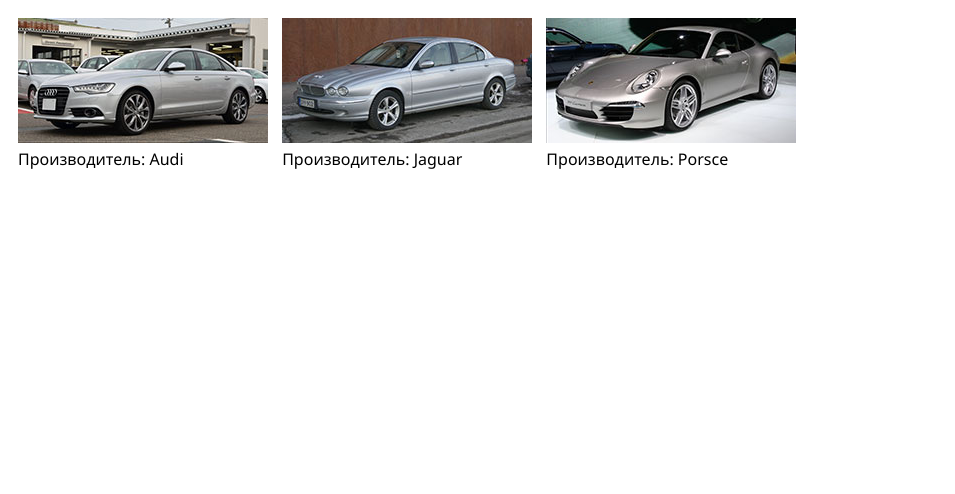
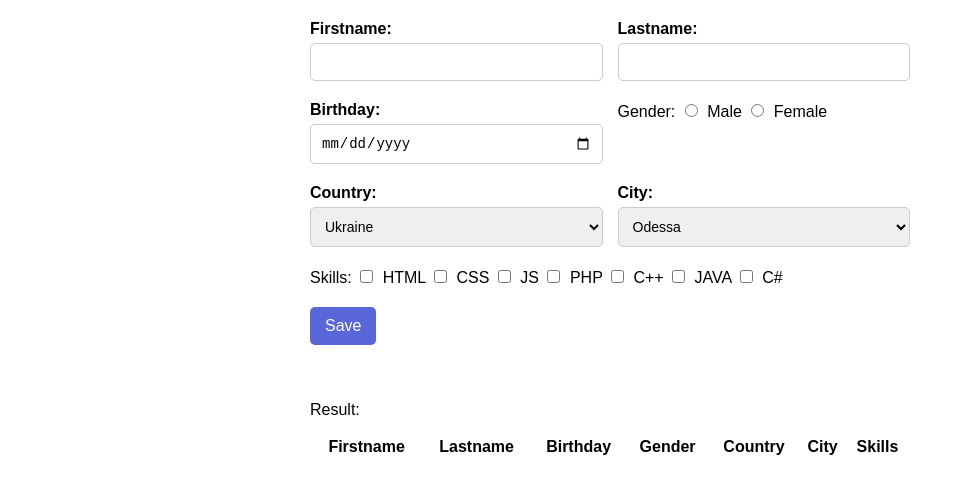
Before and after one commit to valeraBerezovskij/homeworkJS, a plain HTML site: page task3.html in a window 1280 px wide. Shown: the whole page, without its empty margins (0-955 px from the left). Drawn offline with Linux system fonts and the light colour scheme.

Commit message:
homework {11.20.24 }

```diff
--- a/style.css
+++ b/style.css
@@ -1,9 +1,83 @@
-.article{
-    width: 100px;
-    height: 100px;
-    border: 1px solid black;
+/* Общие стили */
+body {
+    font-family: 'Arial', sans-serif;
+    width: 700px;
     margin: 0 auto;
-    margin-top: 100px;
-    text-align: end;
-    font-family:'Times New Roman', Times, serif;
 }
+
+section {
+    background: #ffffff;
+    padding: 20px;
+    border-radius: 10px;
+    max-width: 600px;
+    width: 90%;
+}
+
+form {
+    display: flex;
+    flex-direction: column;
+    gap: 20px;
+}
+
+.formrow {
+    display: flex;
+    justify-content: space-between;
+    gap: 15px;
+    flex-wrap: wrap;
+}
+
+.formrow div {
+    flex: 1;
+    min-width: 250px;
+}
+
+label {
+    display: block;
+    font-weight: bold;
+    margin-bottom: 5px;
+}
+
+input[type="text"],
+input[type="date"],
+select {
+    width: 100%;
+    padding: 10px;
+    border: 1px solid #ccc;
+    border-radius: 5px;
+    box-sizing: border-box;
+    font-size: 14px;
+}
+
+input[type="radio"],
+input[type="checkbox"] {
+    margin-right: 5px;
+}
+
+input:focus,
+select:focus {
+    outline: none;
+    border-color: #5a67d8;
+    box-shadow: 0 0 5px rgba(90, 103, 216, 0.5);
+    transition: 0.3s;
+}
+
+button {
+    background: #5a67d8;
+    color: white;
+    padding: 10px 15px;
+    border: none;
+    border-radius: 5px;
+    font-size: 16px;
+    cursor: pointer;
+    align-self: flex-end;
+}
+
+button:hover {
+    background: #434190;
+    transition: background-color 0.3s;
+}
+
+table{
+    width: 600px;
+    justify-content: space-around;
+}
--- /dev/null
+++ b/style2.css
@@ -0,0 +1,69 @@
+body {
+    background-color: #fdf1e4; /* Светлый бежевый фон */
+    font-family: Arial, sans-serif;
+    text-align: center;
+    margin: 0;
+    padding: 0;
+}
+
+section {
+    margin: 20px 0;
+}
+
+form {
+    display: inline-block;
+    background-color: #fff;
+    padding: 10px;
+    border-radius: 5px;
+    box-shadow: 0 2px 4px rgba(0, 0, 0, 0.1);
+}
+
+.colordivs {
+    display: flex;
+    justify-content: center;
+    gap: 10px;
+    margin-bottom: 10px;
+}
+
+.colordiv {
+    display: flex;
+    flex-direction: column;
+    align-items: center;
+}
+
+.color-name {
+    margin: 0;
+    font-weight: bold;
+    font-size: 14px;
+}
+
+input[type="text"] {
+    width: 200px;
+    padding: 5px;
+    text-align: center;
+    border: 1px solid #ccc;
+    border-radius: 3px;
+    font-size: 14px;
+}
+
+button {
+    background-color: #f2f2f2;
+    color: #333;
+    border: 1px solid #ccc;
+    border-radius: 5px;
+    padding: 5px 15px;
+    cursor: pointer;
+    font-size: 14px;
+    width: 100%;
+}
+
+button:hover {
+    background-color: #e0e0e0;
+}
+
+#colors{
+    width: 50%;
+    margin: 0 auto;
+    display: flex;
+    flex-wrap: wrap;
+}
--- /dev/null
+++ b/style3.css
@@ -0,0 +1,65 @@
+/* General body styling */
+body {
+    font-family: Arial, sans-serif;
+    margin: 0;
+    padding: 20px;
+    background-color: #f4f4f4;
+}
+
+/* Container for the form */
+section {
+    max-width: 600px;
+    margin: 0 auto;
+    background-color: #fff;
+    padding: 20px;
+    border-radius: 8px;
+    box-shadow: 0 4px 10px rgba(0, 0, 0, 0.1);
+}
+
+/* Heading */
+h4 {
+    font-size: 1.6em;
+    margin-bottom: 20px;
+    color: #333;
+}
+
+/* Form rows */
+.formrow {
+    margin-bottom: 15px;
+}
+
+/* Labels */
+label {
+    font-size: 1em;
+    color: #333;
+    display: block;
+    margin-bottom: 5px;
+}
+
+/* Text input fields */
+.textinput {
+    width: 100%;
+    padding: 10px;
+    border: 1px solid #ccc;
+    border-radius: 4px;
+    font-size: 1em;
+    box-sizing: border-box;
+}
+
+/* Styling for the button */
+button {
+    width: 100%;
+    padding: 12px;
+    background-color: #4CAF50;
+    color: white;
+    border: none;
+    border-radius: 4px;
+    font-size: 1.1em;
+    cursor: pointer;
+    transition: background-color 0.3s ease;
+}
+
+/* Button hover effect */
+button:hover {
+    background-color: #45a049;
+}
--- a/task3.html
+++ b/task3.html
@@ -3,84 +3,138 @@
 
 <head>
     <meta charset="UTF-8">
-    <meta http-equiv="X-UA-Compatible" content="IE=edge">
     <meta name="viewport" content="width=device-width, initial-scale=1.0">
-    <title>Task 03</title>
-
-    <style>
-        body {
-            font-family: 'Segoe UI', Tahoma, Geneva, Verdana, sans-serif;
-        }
-
-        .car-info {
-            display: inline-block;
-            margin: 10px 0 10px 10px;
-        }
-    </style>
+    <link rel="stylesheet" href="style.css">
+    <title>Document</title>
 </head>
 
 <body>
-    <div class="car-info" id="placeholder1"></div>
-    <div class="car-info" id="placeholder2"></div>
-    <div class="car-info" id="placeholder3"></div>
+    <section>
+        <form>
+            <div class="formrow">
+                <div>
+                    <label for="firstname">Firstname:</label>
+                    <input type="text" name="firstname">
+                </div>
+                <div>
+                    <label for="lastname">Lastname:</label>
+                    <input type="text" name="lastname">
+                </div>
+            </div>
+            <div class="formrow">
+                <div>
+                    <label for="birthday">Birthday:</label>
+                    <input type="date" name="birthday">
+                </div>
+                <div>
+                    Gender:
+                    <input type="radio" name="gender" id="Male"> Male
+                    <input type="radio" name="gender" id="Female"> Female
+                </div>
+            </div>
+
+            <div class="formrow">
+                <div>
+                    <label for="countries">Country:</label>
+                    <select name="countries" id="countries" required>
+                        <option value="Ukraine" selected>Ukraine</option>
+                        <option value="America">America</option>
+                        <option value="Canada">Canada</option>
+                        <option value="Russia">Russia</option>
+                    </select>
+                </div>
+                <div>
+                    <label for="cities">City:</label>
+                    <select name="cities" id="cities" required>
+                        <option value="Odessa" selected>Odessa</option>
+                        <option value="Texas">Texas</option>
+                        <option value="Toronto">Toronto</option>
+                        <option value="Moscow">Moscow</option>
+                    </select>
+                </div>
+            </div>
+
+            <div class="formrow">
+                <div>
+                    Skills:
+                    <input type="checkbox" name="languageHtml" id="HTML"> HTML
+                    <input type="checkbox" name="languageCss" id="CSS"> CSS
+                    <input type="checkbox" name="languageJs" id="JS"> JS
+                    <input type="checkbox" name="languagePhp" id="PHP"> PHP
+                    <input type="checkbox" name="languageC++" id="C++"> C++
+                    <input type="checkbox" name="languageJava" id="JAVA"> JAVA
+                    <input type="checkbox" name="languageC#" id="C#"> C#
+                </div>
+            </div>
+            <div class="formrow">
+                <button onclick="fillArray()" type="button">Save</button>
+            </div>
+        </form>
+    </section>
+
+    <section>
+        <p>Result:</p>
+        <table id="userTable">
+            <thead>
+                <tr>
+                    <th>Firstname</th>
+                    <th>Lastname</th>
+                    <th>Birthday</th>
+                    <th>Gender</th>
+                    <th>Country</th>
+                    <th>City</th>
+                    <th>Skills</th>
+                </tr>
+            </thead>
+            <tbody>
+            </tbody>
+        </table>
+    </section>
 
     <script>
-        class Car {
-            #image;
-            #manufacturer;
-            #html;
+        //css was written by chatGPT
+        let users = [
+            {
+                firstname: "",
+                lastname: "",
+                birthday: "",
+                gender: "",
+                country: "",
+                city: "",
+                skills: []
+            }
+        ];
 
-            constructor(image_, manufacturer_) {
-                this.#image = image_;
-                this.#manufacturer = manufacturer_;
-                this.#html = `<img src="images/${this.#image}" /><br />Производитель: ${this.#manufacturer}<br />`;
+        function getSelectedLangs() {
+            let langs = document.querySelectorAll('input[type="checkbox"]');
+            let res = [];
+            for (const lang of langs) {
+                if (lang.checked) { res.push(lang.id); }
             }
-
-            get html() {
-                if (this.#html === undefined) {
-                    this.#html = "";
-                } else {
-                    return this.#html;
-                }
-            }
-
-            get image() {
-                if (this.image === undefined) {
-                    this.image = "";
-                } else {
-                    return this.image;
-                }
-            }
-
-            get manufacturer() {
-                if (this.image === undefined) {
-                    this.image = "";
-                } else {
-                    return this.image;
-                }
-            }
-
-            set image(image_) {
-                this.image = image_;
-            }
-
-            set manufacturer(manufacturer_) {
-                this.manufacturer = manufacturer_;
-            }
+            return res;
         }
 
+        function fillArray() {
+            const name = document.getElementsByName("firstname")[0].value;
+            const lastname = document.getElementsByName("lastname")[0].value;
+            const date = document.getElementsByName("birthday")[0].value;
+            const gender = document.querySelector('input[name="gender"]:checked').value;
+            const country = document.getElementsByName("countries")[0].value;
+            const city = document.getElementsByName("cities")[0].value;
+            const skills = getSelectedLangs();
 
-        let car1 = new Car("audi-a6-250.jpg", "Audi");
-        let car2 = new Car("jaguar-x-type-250.jpg", "Jaguar");
-        let car3 = new Car("porsche-carrera-911-250.jpg", "Porsce");
-
-        let placeholder1 = document.querySelector("#placeholder1");
-        let placeholder2 = document.querySelector("#placeholder2");
-        let placeholder3 = document.querySelector("#placeholder3");
-
-        placeholder1.innerHTML = car1.html;
-        placeholder2.innerHTML = car2.html;
-        placeholder3.innerHTML = car3.html;
+            let newRow = document.createElement('tr');
+            newRow.innerHTML = `
+                <td>${name}</td>
+                <td>${lastname}</td>
+                <td>${date}</td>
+                <td>${gender}</td>
+                <td>${country}</td>
+                <td>${city}</td>
+                <td>${skills}</td>
+            `;
+            document.querySelector('#userTable tbody').append(newRow);
+        }
     </script>
 </body>
 
```
Also changed, not shown: index.html (deleted, +0 -11 lines), task1.html (deleted, +0 -29 lines), task4.html (added, +75 -0 lines), task5.html (added, +71 -0 lines), func.js (added), images/audi-a6-250.jpg (deleted), images/jaguar-x-type-250.jpg (deleted), images/porsche-carrera-911-250.jpg (deleted), main.js (added).
